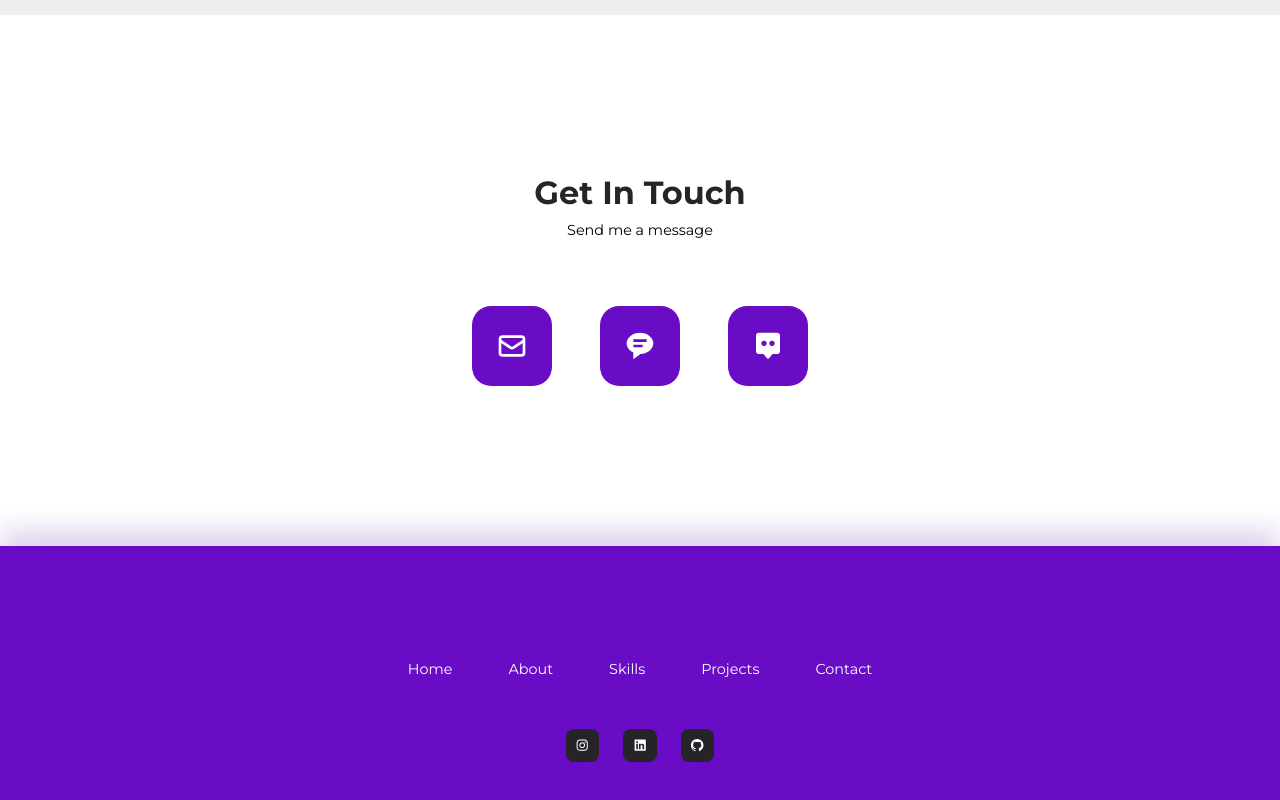
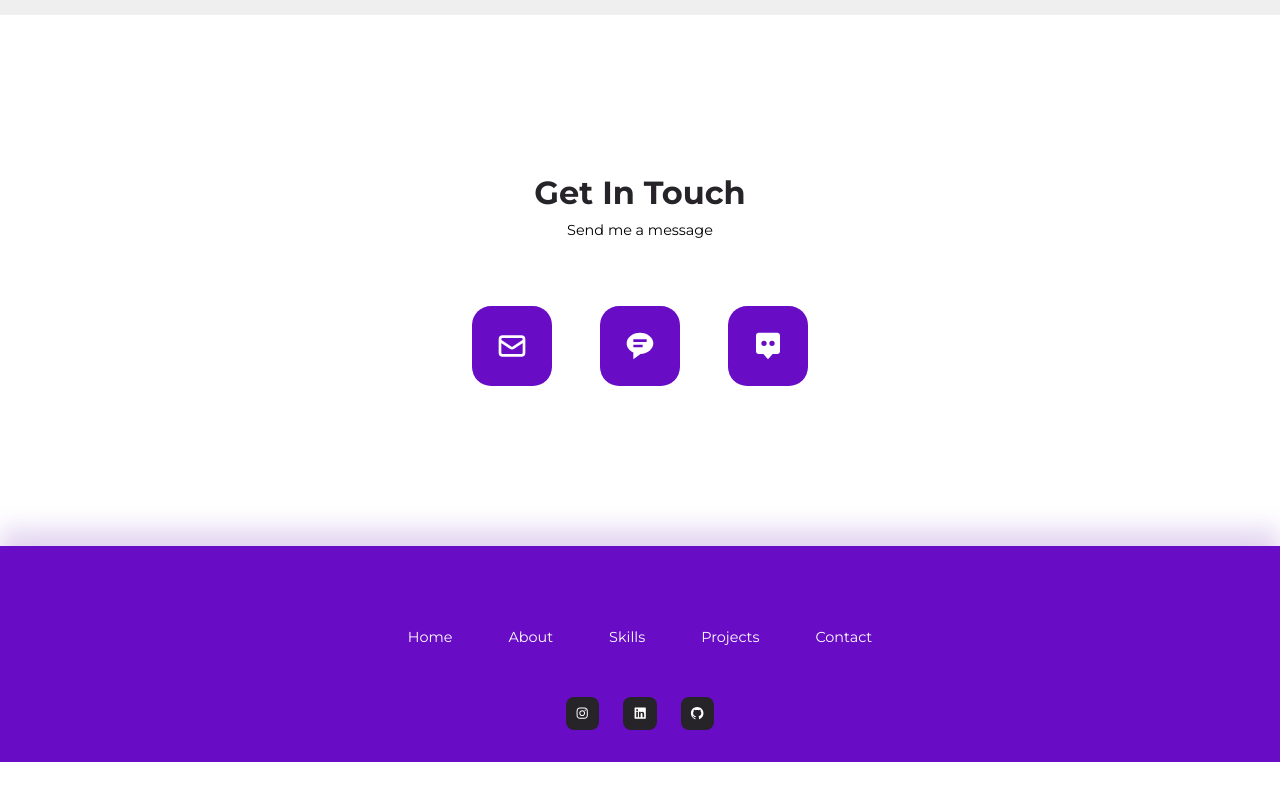
Before and after one commit to Rohit-Sharmaa/Portfolio, a React (Create React App) app: page / in a window 1280 px wide. Shown: the part 3039-3839 px from the top of the page. After the commit the page ends 3801 px from the top, so only its background shows below. Built offline with nearby package versions, Linux system fonts and the light colour scheme.

Commit message:
fixed padding

```diff
--- a/src/sections/footer/footer.css
+++ b/src/sections/footer/footer.css
@@ -1,7 +1,7 @@
 footer {
   background: var(--color-primary);
-  padding-top: 7rem;
-  padding-bottom: 4rem;
+  padding-top: 5rem;
+  padding-bottom: 2rem;
   box-shadow: 0 -1rem 1.5rem hsla(var(--primary-hue) , 68% , 42% , 20%);
   transition: var(--transition);
 }
```
